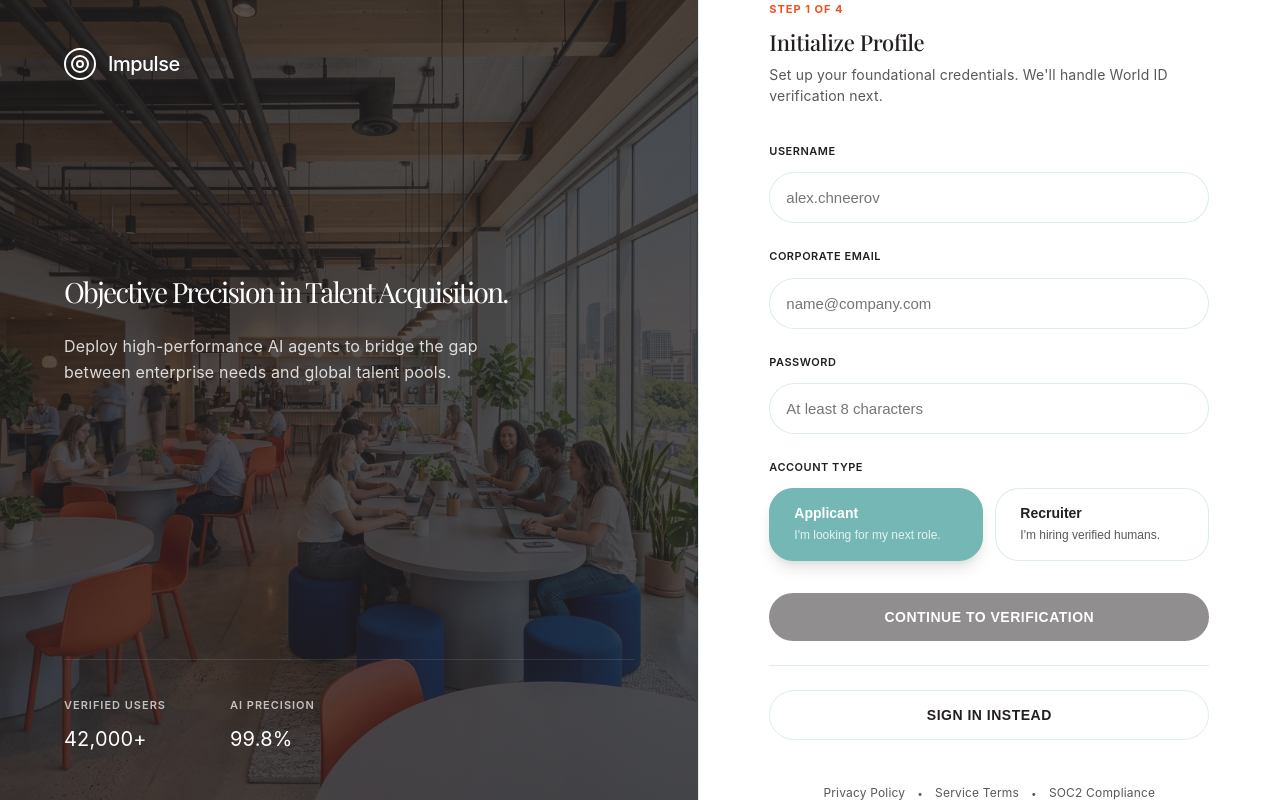
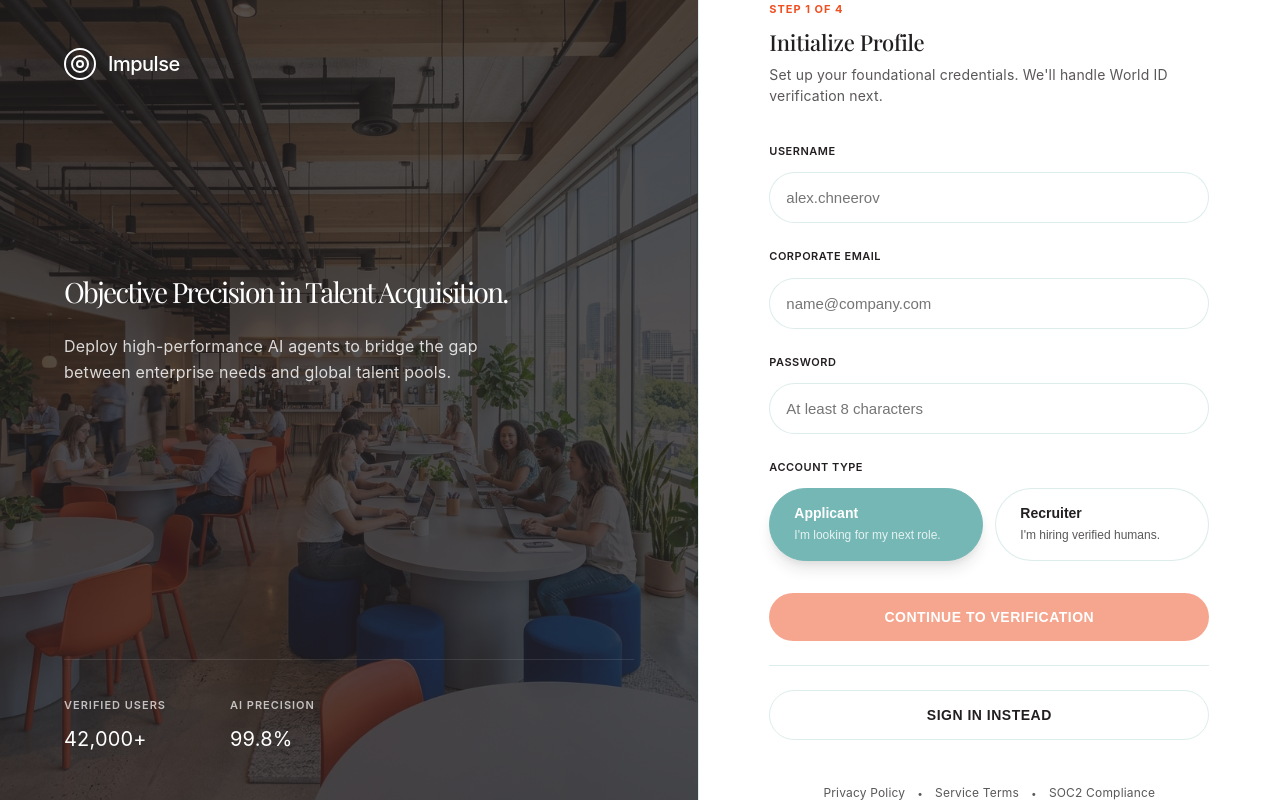
Before and after one commit to achneerov/lahacks2026, a React (Vite) app in the folder frontend/: page /signup in a window 1280 px wide. Built offline with nearby package versions, Linux system fonts and the light colour scheme; no server answers; a web font is replaced by a local one.

Commit message:
fixed ui

```diff
--- a/frontend/src/pages/Landing.tsx
+++ b/frontend/src/pages/Landing.tsx
@@ -357,7 +357,7 @@ const styles: Record<string, React.CSSProperties> = {
     margin: 0
   },
   primaryBtn: {
-    backgroundColor: 'var(--brand-ink)',
+    backgroundColor: 'var(--accent-warm)',
     color: 'white',
     border: 'none',
     borderRadius: '999px',
--- a/frontend/src/pages/signup/SignupBasics.tsx
+++ b/frontend/src/pages/signup/SignupBasics.tsx
@@ -444,7 +444,7 @@ const styles: Record<string, React.CSSProperties> = {
     padding: '16px 24px',
     background: 'var(--bg)',
     border: '1px solid var(--border)',
-    borderRadius: '24px',
+    borderRadius: '999px',
     display: 'flex',
     flexDirection: 'column',
     gap: '6px',
@@ -469,7 +469,7 @@ const styles: Record<string, React.CSSProperties> = {
     padding: '16px',
     fontSize: '14px',
     fontWeight: 600,
-    backgroundColor: 'var(--brand-ink)',
+    backgroundColor: 'var(--accent-warm)',
     color: '#fff',
     border: 'none',
     borderRadius: '999px',
--- a/frontend/src/pages/signup/SignupDocuments.tsx
+++ b/frontend/src/pages/signup/SignupDocuments.tsx
@@ -599,7 +599,7 @@ const s: Record<string, CSSProperties> = {
     fontSize: '14px',
     fontWeight: 600,
     color: '#fff',
-    background: 'var(--brand-ink)',
+    background: 'var(--accent-warm)',
     borderRadius: '999px',
     letterSpacing: '0.5px',
     fontFamily: 'inherit',
--- a/frontend/src/pages/signup/SignupProfile.tsx
+++ b/frontend/src/pages/signup/SignupProfile.tsx
@@ -456,7 +456,7 @@ const s: Record<string, CSSProperties> = {
     fontSize: '14px',
     fontWeight: 600,
     color: '#fff',
-    background: 'var(--brand-ink)',
+    background: 'var(--accent-warm)',
     borderRadius: '999px',
     letterSpacing: '0.5px',
     fontFamily: 'inherit',
--- a/frontend/src/pages/signup/SignupWorldId.tsx
+++ b/frontend/src/pages/signup/SignupWorldId.tsx
@@ -395,7 +395,7 @@ const styles: Record<string, CSSProperties> = {
     fontSize: '14px',
     fontWeight: 600,
     color: '#fff',
-    background: 'var(--brand-ink)',
+    background: 'var(--accent-warm)',
     borderRadius: '999px',
     letterSpacing: '0.5px',
     fontFamily: 'inherit',
```
